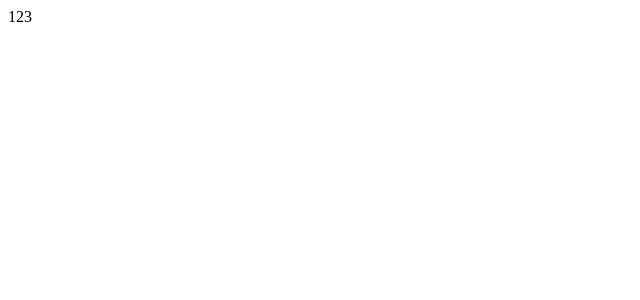
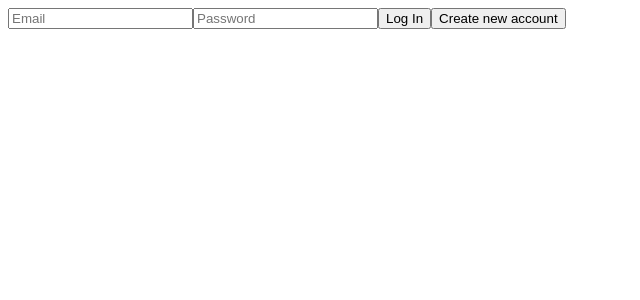
Before and after one commit to RA404/auth-mern, a React (Create React App) app in the folder client/: page / in a window 1280 px wide. Shown: the top 300 px of the page, without its empty margins (0-640 px from the left). Built offline with nearby package versions, Linux system fonts and the light colour scheme.

Commit message:
add LoginForm to App and context to index

```diff
--- a/client/src/App.tsx
+++ b/client/src/App.tsx
@@ -1,7 +1,12 @@
 import React, { FC } from "react";
+import LoginForm from "./components/LoginForm";
 
 const App: FC = () => {
-  return <div>123</div>;
+  return (
+    <div>
+      <LoginForm />
+    </div>
+  );
 };
 
 export default App;
--- a/client/src/components/LoginForm.tsx
+++ b/client/src/components/LoginForm.tsx
@@ -1,8 +1,10 @@
-import React, { FC, useState } from "react";
+import React, { FC, useContext, useState } from "react";
+import { Context } from "../index";
 
 const LoginForm: FC = () => {
   const [email, setEmail] = useState<string>("");
   const [password, setPassword] = useState<string>("");
+  const { store } = useContext(Context);
 
   return (
     <div>
@@ -18,8 +20,10 @@ const LoginForm: FC = () => {
         placeholder="Password"
         onChange={(e) => setPassword(e.target.value)}
       />
-      <button>Log In</button>
-      <button>Create new account</button>
+      <button onClick={() => store.login(email, password)}>Log In</button>
+      <button onClick={() => store.registration(email, password)}>
+        Create new account
+      </button>
     </div>
   );
 };
--- a/client/src/index.tsx
+++ b/client/src/index.tsx
@@ -1,12 +1,25 @@
-import React from 'react';
-import ReactDOM from 'react-dom/client';
-import App from './App';
+import React, { createContext } from "react";
+import ReactDOM from "react-dom/client";
+import App from "./App";
+import Store from "./store/store";
+
+interface State {
+  store: Store;
+}
+
+const store = new Store();
+
+export const Context = createContext<State>({
+  store,
+});
 
 const root = ReactDOM.createRoot(
-  document.getElementById('root') as HTMLElement
+  document.getElementById("root") as HTMLElement
 );
 root.render(
   <React.StrictMode>
-    <App />
+    <Context.Provider value={{ store }}>
+      <App />
+    </Context.Provider>
   </React.StrictMode>
 );
--- a/client/src/store/store.ts
+++ b/client/src/store/store.ts
@@ -21,6 +21,7 @@ export default class Store {
     async login(email: string, password: string) {
         try {
             const response = await AuthService.login(email, password);
+            console.log(response);
             localStorage.setItem('token', response.data.accessToken);
             this.setAuth(true);
             this.setUser(response.data.user);
@@ -32,6 +33,7 @@ export default class Store {
     async registration(email: string, password: string) {
         try {
             const response = await AuthService.registration(email, password);
+            console.log(response);
             localStorage.setItem('token', response.data.accessToken);
             this.setAuth(true);
             this.setUser(response.data.user);
```
